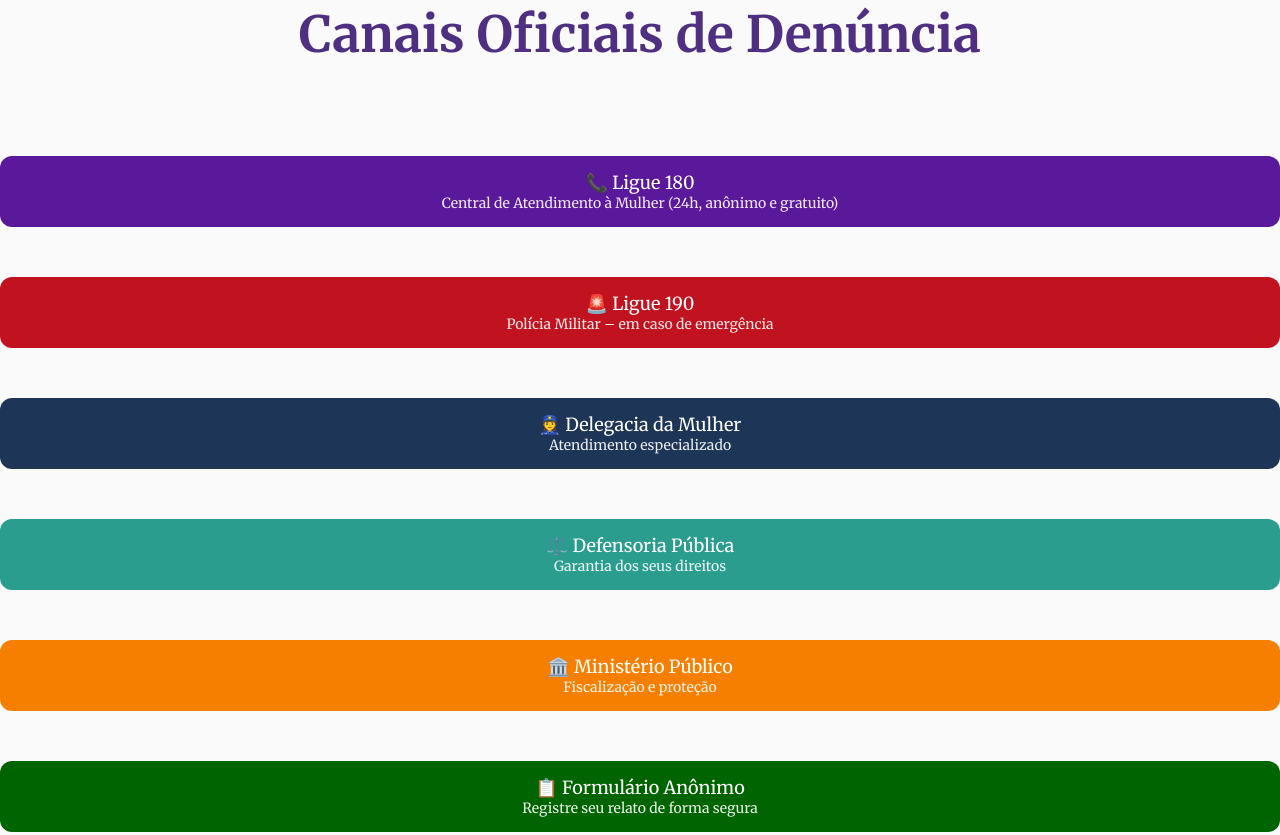
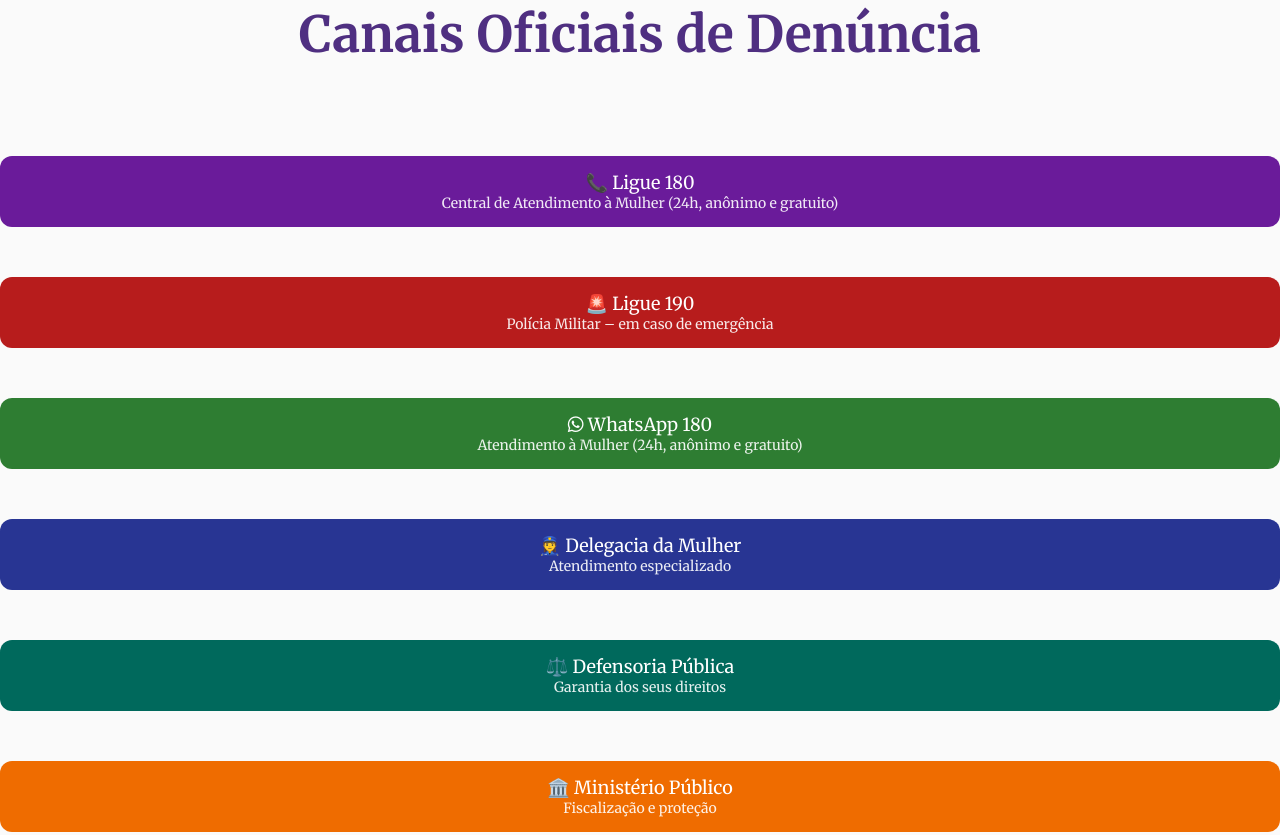
Before and after one commit to ThiagoCruz00/CIEE_Escuta_Lilas, a plain HTML site: page index.html in a window 1280 px wide. Shown: the part 3412-4247 px from the top of the page. Drawn offline with Linux system fonts and the light colour scheme.

Commit message:
feat: Criação do canal de denúncia do Whatsapp

```diff
--- a/index.html
+++ b/index.html
@@ -5,6 +5,10 @@
     <meta name="viewport" content="width=device-width, initial-scale=1.0" />
     <link rel="stylesheet" href="/src/assets/style/style.css" />
     <link rel="stylesheet" href="/src/assets/style/global.css" />
+    <link
+      rel="stylesheet"
+      href="https://cdnjs.cloudflare.com/ajax/libs/font-awesome/6.5.0/css/all.min.css"
+    />
     <title>EscutaLilas</title>
     <link
       rel="shortcut icon"
@@ -111,6 +115,15 @@
         </a>
 
         <a
+          href="https://wa.me/5561996100180?text=Olá,%20gostaria%20de%20fazer%20uma%20denúncia."
+          target="_blank"
+          class="btn whatsapp"
+        >
+          <i class="fa-brands fa-whatsapp"></i> WhatsApp 180 <br />
+          <small>Atendimento à Mulher (24h, anônimo e gratuito)</small>
+        </a>
+
+        <a
           href="https://www.policiacivil.sp.gov.br/portal/faces/pages_home?_afrLoop=189923853502069&_afrWindowMode=0&_afrWindowId=null#!%40%40%3F_afrWindowId%3Dnull%26_afrLoop%3D189923853502069%26_afrWindowMode%3D0%26_adf.ctrl-state%3D1btsia24qq_4r"
           target="_blank"
           class="btn delegacia"
--- a/src/assets/style/style.css
+++ b/src/assets/style/style.css
@@ -209,47 +209,53 @@ button:hover {
 }
 
 .btn.ligue180 {
-  background: #5a189a;
+  background: #6a1b9a;
 }
 .btn.ligue180:hover {
-  background: #b477e3;
+  background: #8e24aa;
+}
+
+.btn.whatsapp {
+  background: #2e7d32;
+}
+.btn.whatsapp:hover {
+  background: #388e3c;
 }
 
 .btn.alerta {
-  background: #c1121f;
+  background: #b71c1c;
 }
 .btn.alerta:hover {
-  background: #e63946;
+  background: #d32f2f;
 }
 
 .btn.delegacia {
-  background: #1d3557;
+  background: #283593;
 }
 .btn.delegacia:hover {
-  background: #457b9d;
+  background: #3949ab;
 }
 
 .btn.defensoria {
-  background: #2a9d8f;
+  background: #00695c;
 }
 .btn.defensoria:hover {
-  background: #52b69a;
+  background: #00897b;
 }
 
 .btn.ministerio {
-  background: #f77f00;
+  background: #ef6c00;
 }
 .btn.ministerio:hover {
-  background: #f4a261;
+  background: #f57c00;
 }
 
 .btn.formulario {
-  background: #006400;
+  background: #4e342e;
 }
 .btn.formulario:hover {
-  background: #2e8b57;
+  background: #6d4c41;
 }
-
 footer {
   display: flex;
   padding: 40px;
```
